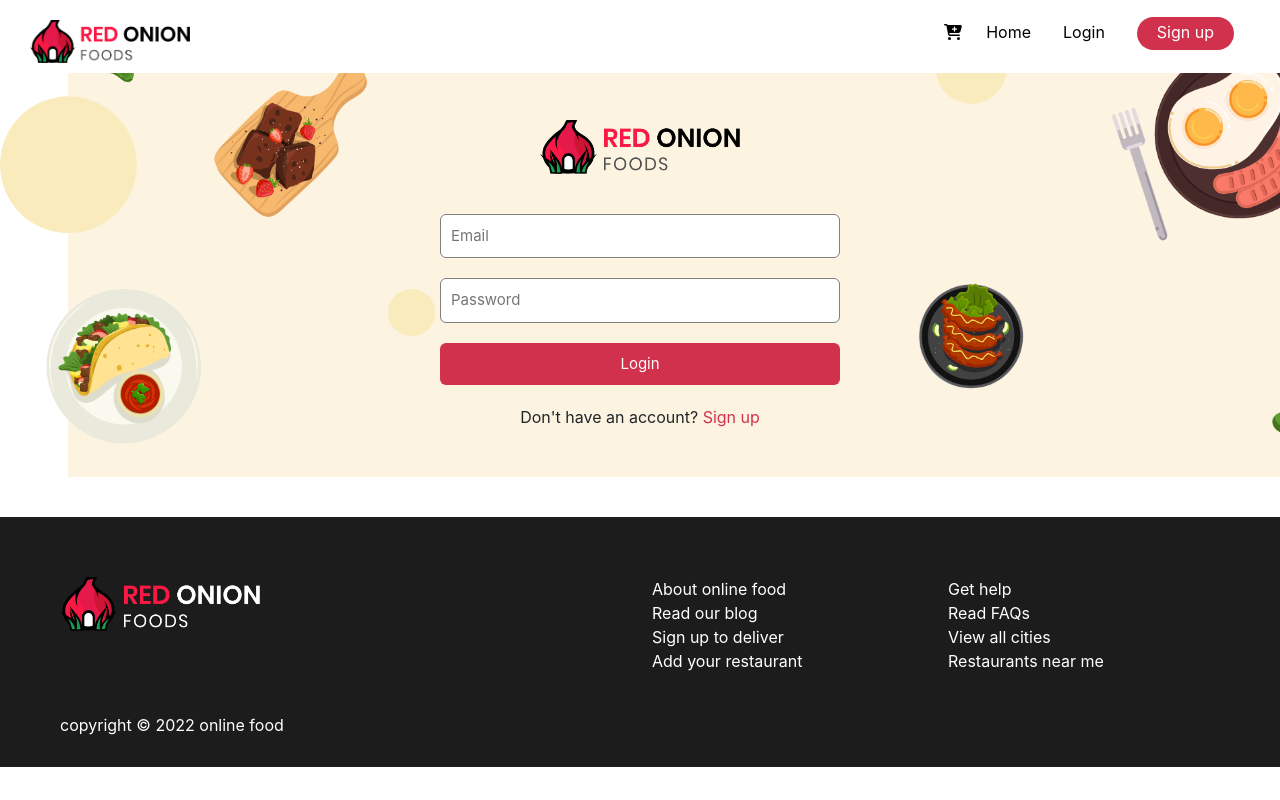
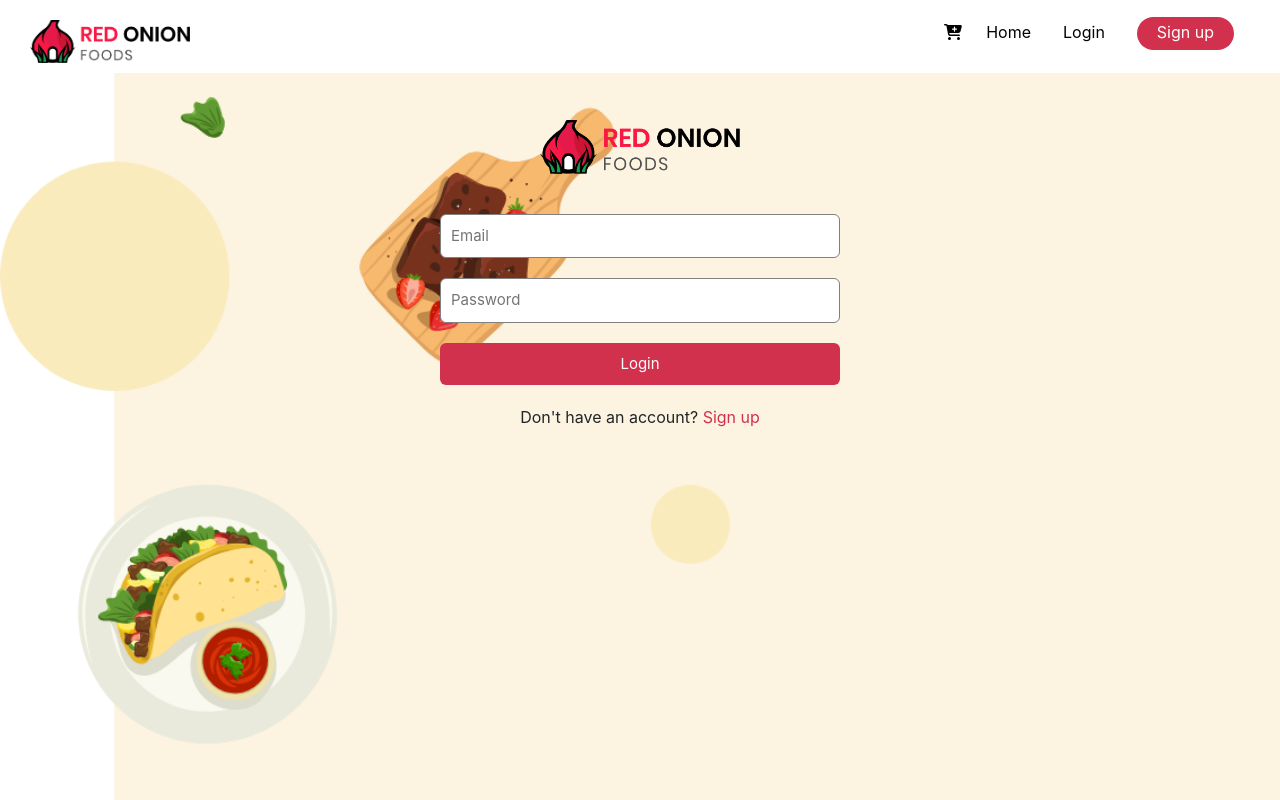
Before and after one commit to Nayem55/red-onion, a React (Create React App) app: page /login in a window 1280 px wide. Shown: the top 800 px of the page. Built offline with nearby package versions, Linux system fonts and the light colour scheme; no server answers.

Commit message:
updated UI

```diff
--- a/src/Components/Signup/Signup.css
+++ b/src/Components/Signup/Signup.css
@@ -3,7 +3,7 @@
   background-repeat: no-repeat;
   background-attachment: scroll;
   background-size: cover;
-  height: 90%;
+  height: 100vh;
   padding-top: 100px;
 }
 .signup-logo {
```
